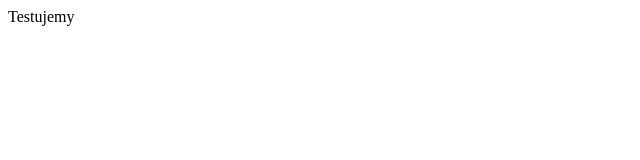
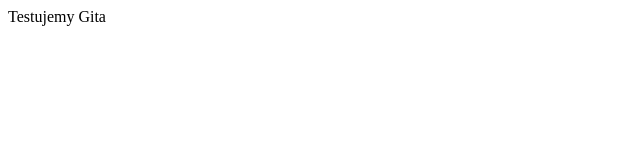
Before and after one commit to p738dev/testGit, a plain HTML site: page index.html in a window 1280 px wide. Shown: the full height of the page, 0-640 px from the left. Drawn offline with Linux system fonts and the light colour scheme.

Commit message:
Edit paragraph in index.html

```diff
--- a/index.html
+++ b/index.html
@@ -1 +1 @@
-<p>Testujemy</p>
+<p>Testujemy Gita</p>
```
